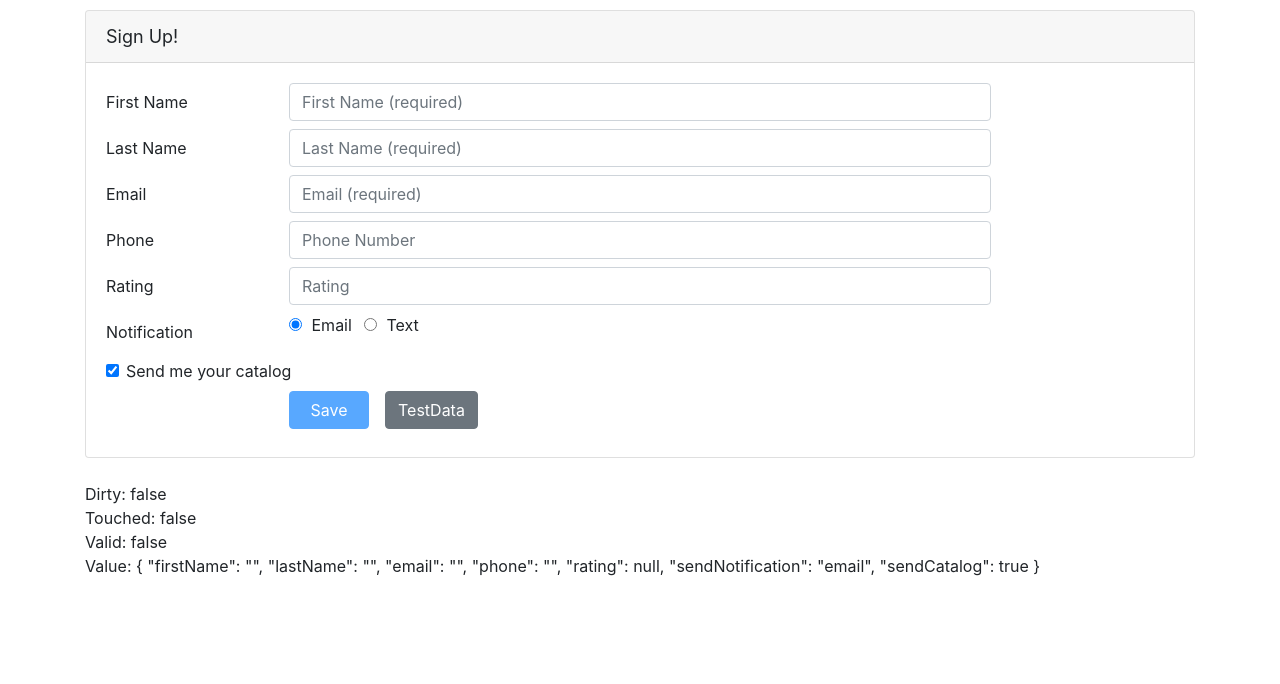
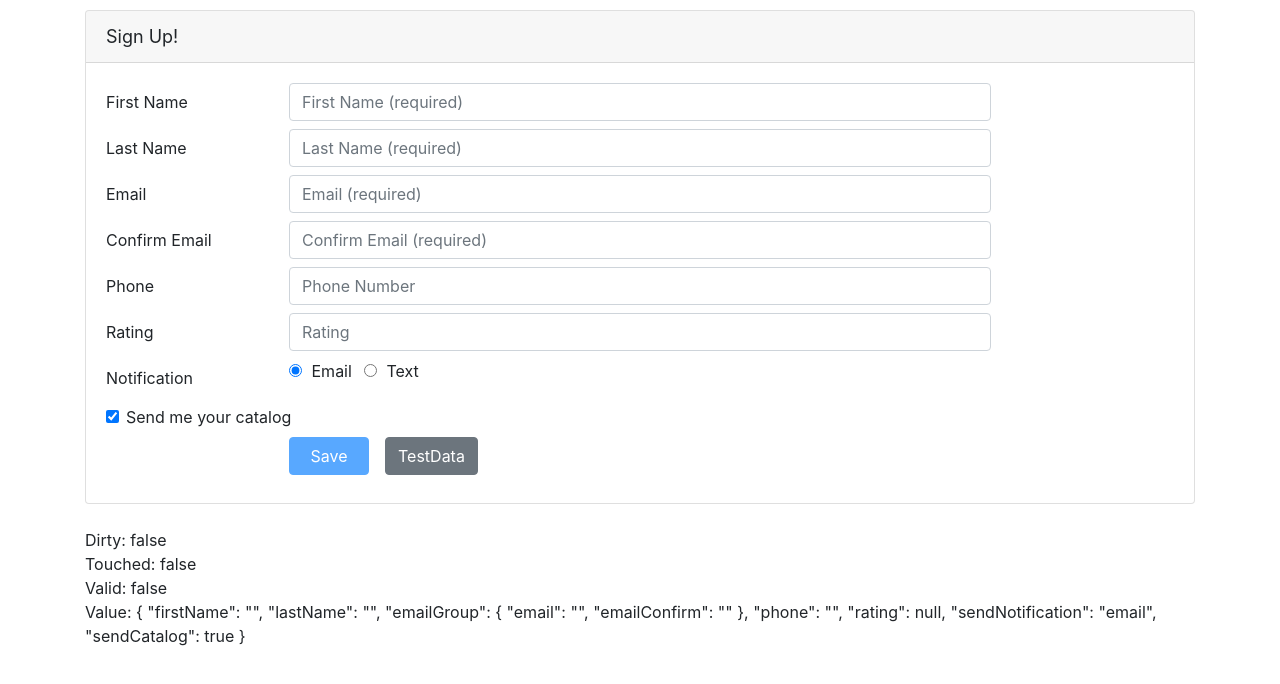
Before and after one commit to Mykrowave/ngReactiveForms, an Angular app in the folder Demo-Start/: page / in a window 1280 px wide. Shown: the top 684 px of the page. Built offline with nearby package versions, Linux system fonts and the light colour scheme.

Commit message:
formGroup customvalidator

```diff
--- a/Demo-Start/src/app/customers/customer.component.html
+++ b/Demo-Start/src/app/customers/customer.component.html
@@ -50,6 +50,10 @@
         </div>
       </div>
 
+
+
+      <div formGroupName="emailGroup">
+
         <div class="form-group row mb-2">
           <label class="col-md-2 col-form-label"
                  for="emailId">Email</label>
@@ -59,15 +63,41 @@
                    type="email"
                    placeholder="Email (required)"
                    formControlName="email"
-                 [ngClass]="{'is-invalid': (customerForm.get('email').touched || customerForm.get('email').dirty) && !customerForm.get('email').valid }" />
+                   [ngClass]="{'is-invalid': (customerForm.get('emailGroup.email').touched || customerForm.get('emailGroup.email').dirty) && !customerForm.get('emailGroup.email').valid }" />
             <span class="invalid-feedback">
-            <span *ngIf="customerForm.get('email').errors?.required">
+              <span *ngIf="customerForm.get('emailGroup.email').errors?.required">
                 Please enter your email address.
               </span>
-            <span *ngIf="customerForm.get('email').errors?.email">
+              <span *ngIf="customerForm.get('emailGroup.email').errors?.email">
                 Please enter a valid email address.
               </span>
             </span>
+          </div>
+        </div>
+
+        <div class="form-group row mb-2">
+          <label class="col-md-2 col-form-label"
+                 for="emailConfirmId">Confirm Email</label>
+          <div class="col-md-8">
+            <input class="form-control"
+                   id="emailConfirmId"
+                   type="email"
+                   placeholder="Confirm Email (required)"
+                   formControlName="emailConfirm"
+                   [ngClass]="{'is-invalid': (customerForm.get('emailGroup.emailConfirm').touched || customerForm.get('emailGroup.emailConfirm').dirty) && !customerForm.get('emailGroup.emailConfirm').valid }" />
+            <span class="invalid-feedback">
+              <span *ngIf="customerForm.get('emailGroup.emailConfirm').errors?.required">
+                Please enter your email address.
+              </span>
+              <span *ngIf="customerForm.get('emailGroup.emailConfirm').errors?.email">
+                Please enter a valid email address.
+              </span>
+              <span *ngIf="customerForm.get('emailGroup').errors?.inputValueSame">
+                Confirmation Email Address Does not match
+              </span>
+
+            </span>
+          </div>
         </div>
       </div>
 
--- a/Demo-Start/src/app/customers/customer.component.ts
+++ b/Demo-Start/src/app/customers/customer.component.ts
@@ -1,7 +1,7 @@
 import { Component, OnInit } from '@angular/core';
 
 import { Customer } from './customer';
-import { FormGroup, FormControl, FormBuilder, Validators, AbstractControl, ValidationErrors } from '@angular/forms';
+import { FormGroup, FormControl, FormBuilder, Validators, AbstractControl, ValidationErrors, ValidatorFn } from '@angular/forms';
 
 @Component({
   selector: 'app-customer',
@@ -18,11 +18,14 @@ export class CustomerComponent implements OnInit {
     this.customerForm = this.fb.group({
       firstName: ['', [Validators.required, Validators.minLength(3)]],
       lastName: ['', [Validators.required, Validators.maxLength(50)]],
-      email: ['', [Validators.required, Validators.email]],
+      emailGroup: this.fb.group({
+        email: ['', [Validators.required, Validators.email]],
+        emailConfirm: ['', [Validators.required, Validators.email]]
+      }, { validator: inputValueSame('email', 'emailConfirm')}),
       phone: '',
-      rating: [null, [rangeWholeNumber]],
+      rating: [null, [rangeWholeNumber(1, 5)]],
       sendNotification: 'email',
-      sendCatalog: true,
+      sendCatalog: true
     });
   }
 
@@ -54,13 +57,28 @@ export class CustomerComponent implements OnInit {
 }
 
 
-  export function rangeWholeNumber(control: AbstractControl): {[key: string]: boolean} | null {
-    if (control.value > 0 &&
-        control.value < 6 && Math.round(+control.value) === +control.value) {
+export function rangeWholeNumber(min: number, max: number): ValidatorFn {
 
+  return (control: AbstractControl): {[key: string]: boolean} | null => {
+    if (control.value >= min &&
+        control.value <= max &&
+        Math.round(+control.value) === +control.value) {
     } else {
       return {'range': true};
     }
+    return null;
+  };
 
+}
+
+export function inputValueSame(formControlName1: string, formControlName2: string): ValidatorFn {
+  return (control: AbstractControl): {[key: string]: boolean} | null => {
+    if ( (control.get(formControlName1).value === control.get(formControlName2).value) ||
+         (control.get(formControlName1).pristine || control.get(formControlName2).pristine) ) {
+
+    } else {
+      return {'inputValueSame': true};
+    }
     return null;
-  }
+  };
+}
```
Lines whose indentation alone changed are shown as unchanged.
